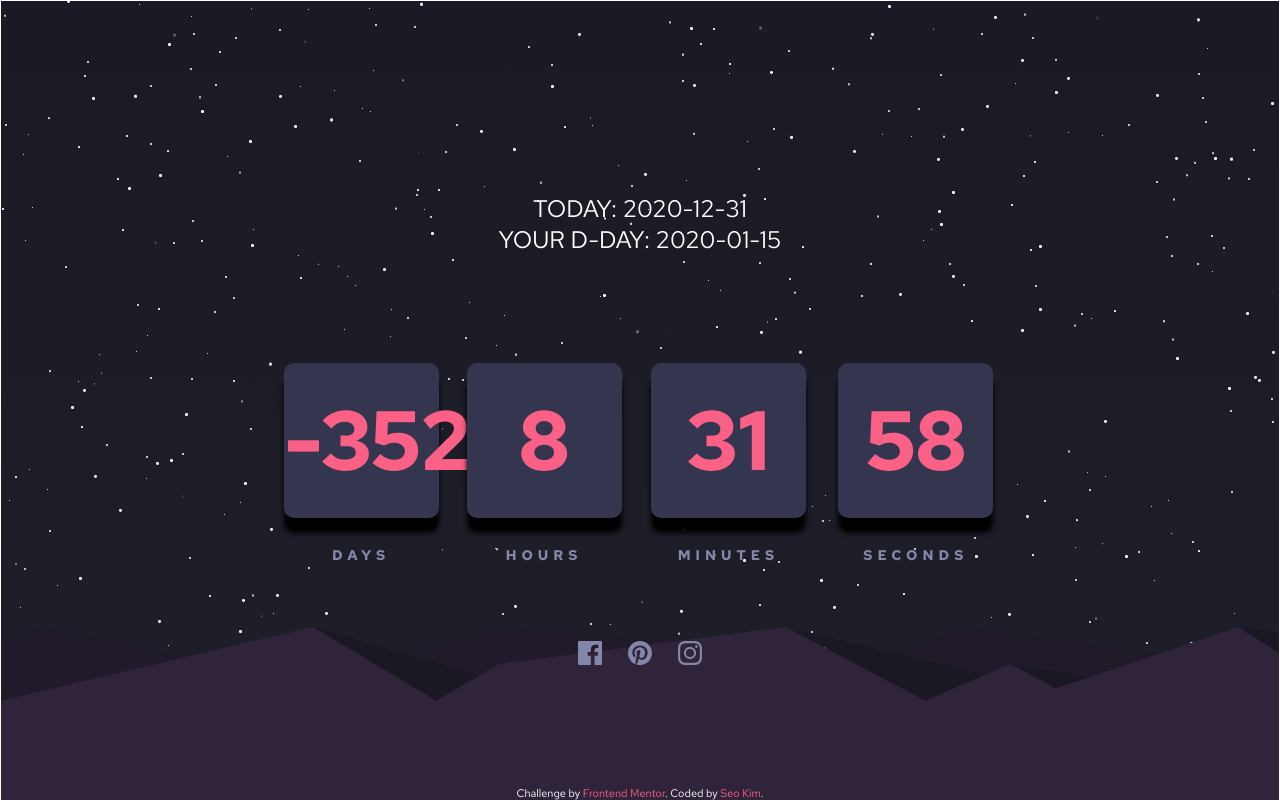
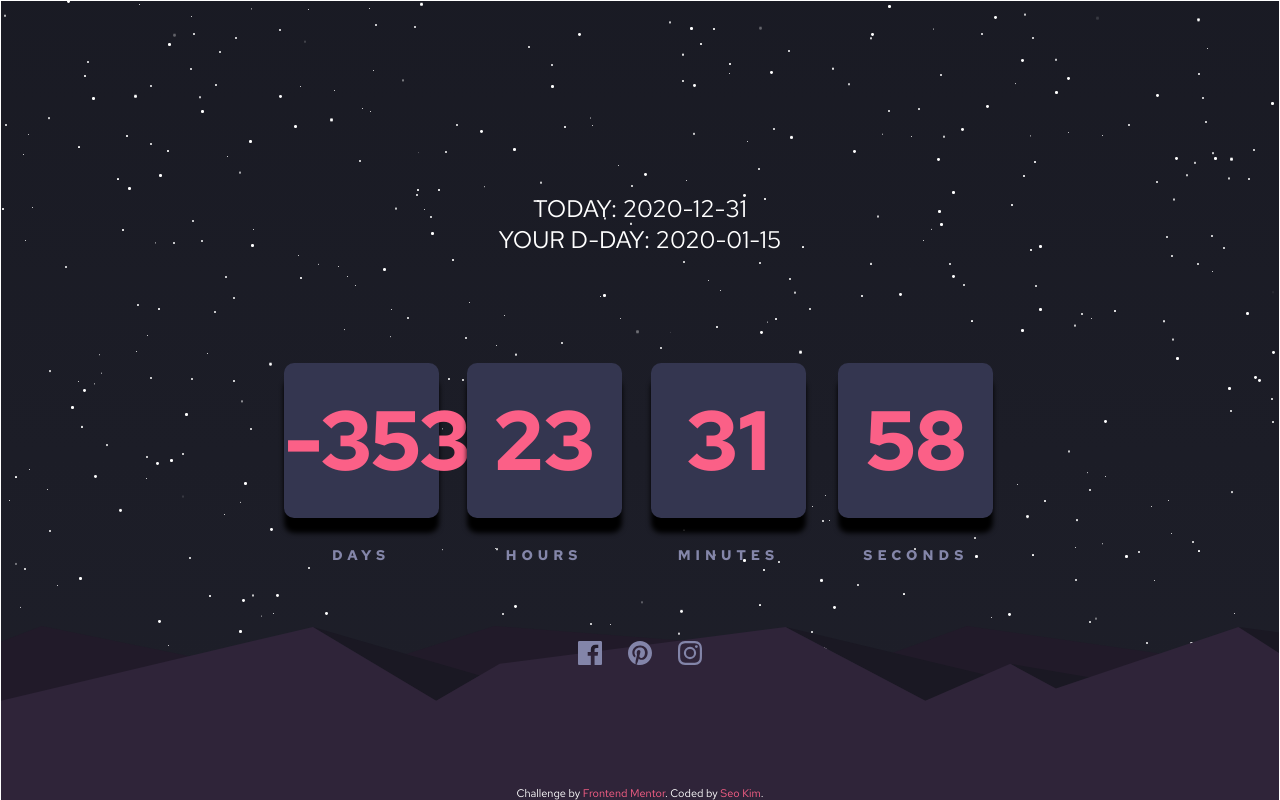
Before and after one commit to ksyksy815/D-day-Counter-using-Vanilla-JS, a plain HTML site: page index.html in a window 1280 px wide. Both pictures are taken after typing "2020-01-15" into the empty fields and a click on the input "Submit". Drawn offline with Linux system fonts and the light colour scheme.

Commit message:
Amended dateInput value
Amended dateInput value in order to make the time standard at 12:00 AM instead of 09:00 AM which was the default value.
(subtracted 9 * 60 * 60 * 1000 from the original date value)

```diff
--- a/main.js
+++ b/main.js
@@ -35,8 +35,8 @@ submit.value = 'Submit';
 submit.setAttribute('name', 'submit');
 submit.setAttribute('id', 'btn');
 
-/*---Q1: Asking name--- */
 
+/*---Moving to the counter */
 submit.addEventListener('click', function(e) {
     e.preventDefault();
     if (dateInput.value == '') {
@@ -66,13 +66,14 @@ function count () {
     today = document.querySelector('.today'),
     dday = document.querySelector('.dday'),
 
-        localSDate = new Date(localStorage.getItem('Dday')),
+    localSDate = new Date(dateInput.value),
     todaysDate = new Date();
 
     today.textContent = `TODAY: ${todaysDate.getFullYear()}-${todaysDate.getMonth()+1}-${todaysDate.getDate()}`;
     dday.textContent = `YOUR D-DAY: ${localStorage.getItem('Dday')}`;
 
-        difference = (localSDate.getTime() - todaysDate.getTime()) / ((1000 * 60 * 60 * 24)),
+    /*---Subtracting 9*60*60*1000 is because the default dateInput.value is set at 9:00am.--- */
+    difference = ((localSDate.getTime()-(9*60*60*1000)) - todaysDate.getTime()) / ((1000 * 60 * 60 * 24)),
     remainingDay = difference,
     remainingHours = (difference - Math.floor(remainingDay)) * 24,
     remainingMin = ((difference * 24) - (Math.floor(remainingDay) * 24) - (Math.floor(remainingHours))) * 60,
```
Also changed, not shown: index.html (line endings or trailing spaces). Lines whose indentation alone changed are shown as unchanged.
